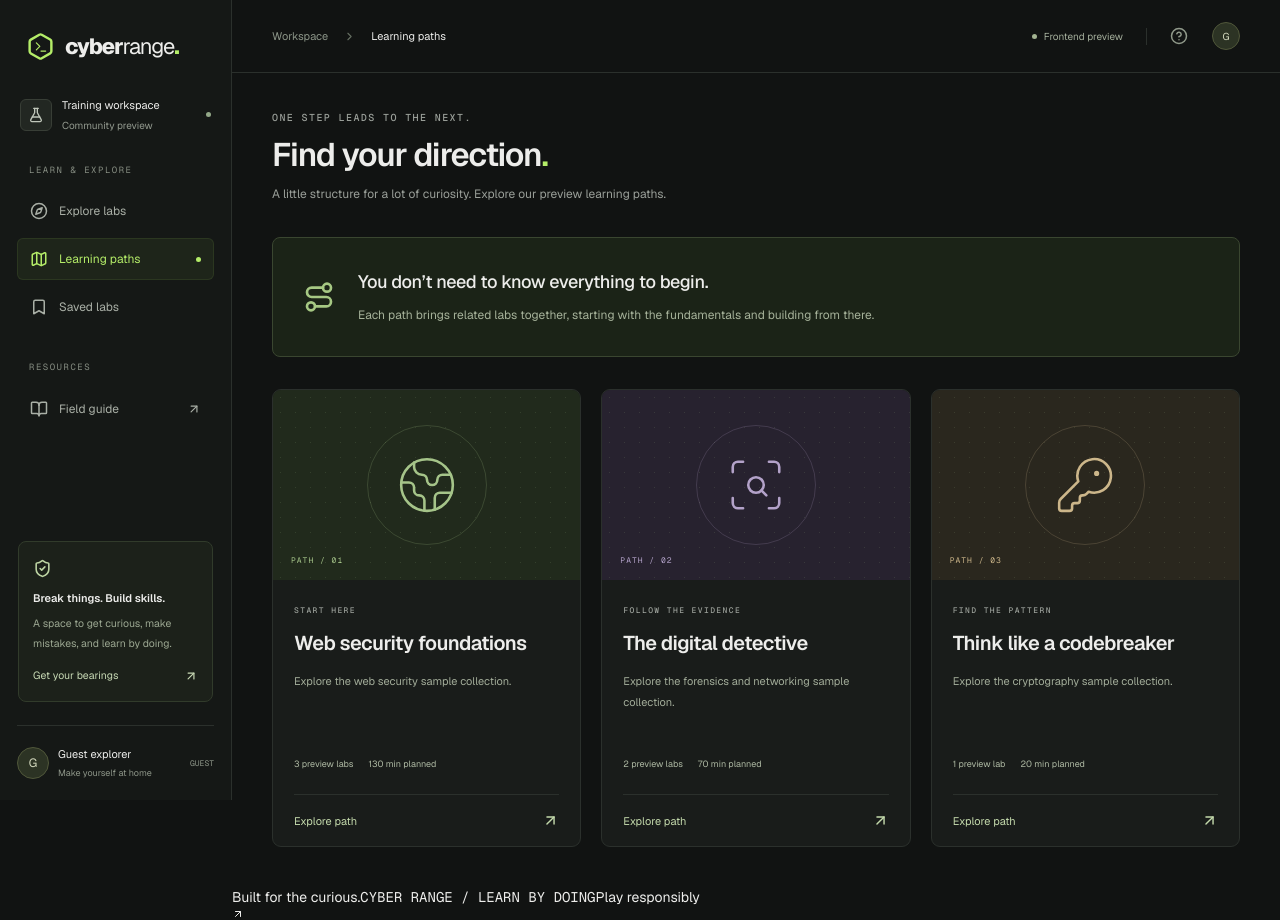
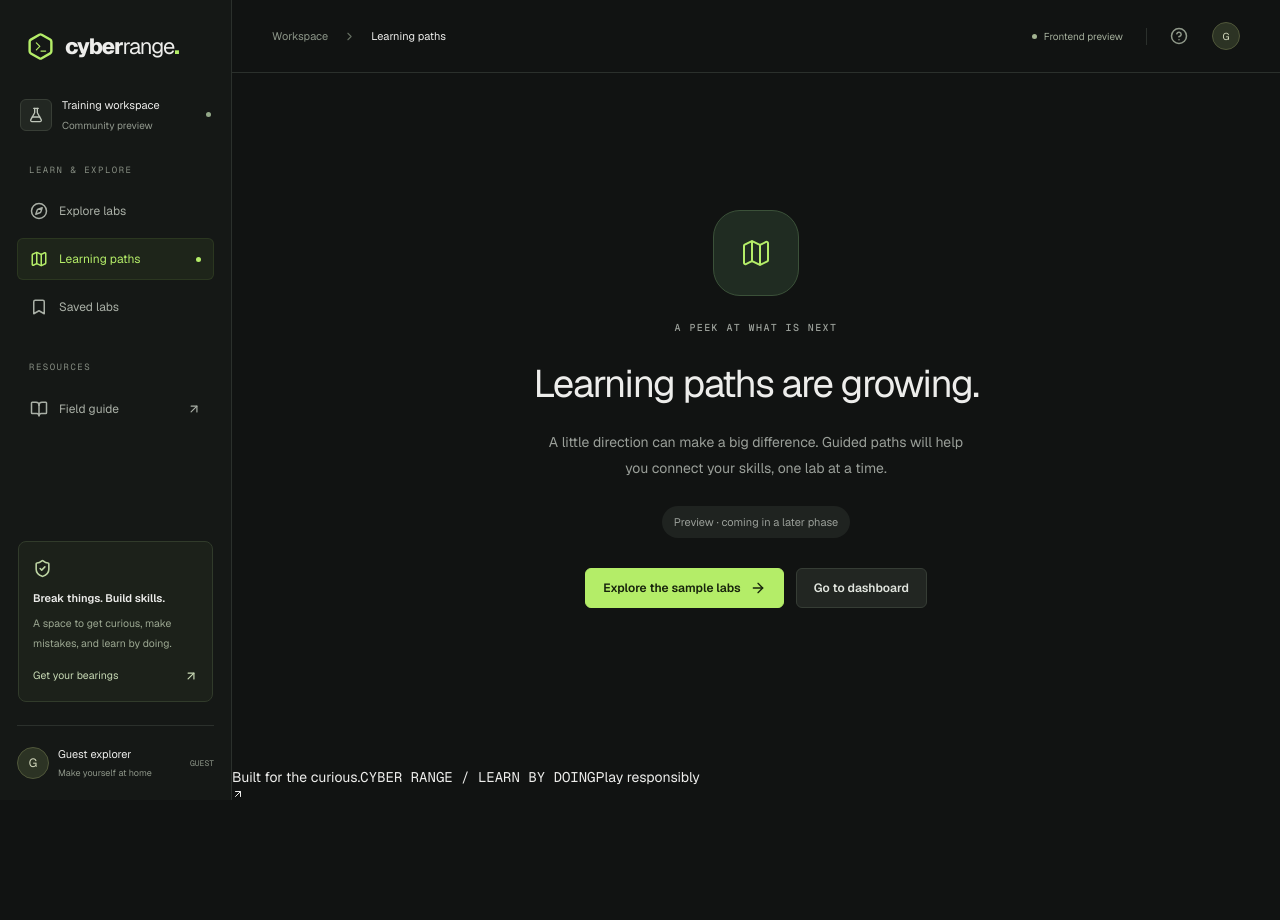
Before and after one commit to Yoshi4489/cyber-lab, a Next.js app: page /paths in a window 1280 px wide. After the commit the page ends 800 px from the top, so only its background shows below. Built offline with nearby package versions, Linux system fonts and the light colour scheme.

Commit message:
feat(web): mark future learner pages as previews

```diff
--- a/src/app/paths/[slug]/page.tsx
+++ b/src/app/paths/[slug]/page.tsx
@@ -1,80 +1,11 @@
-import type { Metadata } from "next";
-import Link from "next/link";
-import { notFound } from "next/navigation";
-import { ArrowLeft, ArrowUpRight, Clock3 } from "lucide-react";
-import { learningPaths, getLab } from "@/features/catalog/data";
-import { DifficultyBadge } from "@/features/catalog/lab-card";
+import { notFound, redirect } from "next/navigation";
 
-type Props = { params: Promise<{ slug: string }> };
+const previousPaths = ["web-security", "digital-detective", "code-breaker"];
 export const dynamicParams = false;
+export function generateStaticParams() { return previousPaths.map(slug => ({ slug })); }
 
-export function generateStaticParams() {
-  return learningPaths.map((path) => ({ slug: path.slug }));
+export default async function PreviousPathPage({ params }: { params: Promise<{ slug: string }> }) {
+  const { slug } = await params;
+  if (!previousPaths.includes(slug)) notFound();
+  redirect("/paths");
 }
-export async function generateMetadata({ params }: Props): Promise<Metadata> {
-  const { slug } = await params;
-  return {
-    title:
-      learningPaths.find((path) => path.slug === slug)?.title ??
-      "Path not found",
-  };
-}
-
-export default async function PathPage({ params }: Props) {
-  const { slug } = await params;
-  const path = learningPaths.find((item) => item.slug === slug);
-  if (!path) notFound();
-  return (
-    <>
-      <Link href="/paths" className="back-link">
-        <ArrowLeft size={15} />
-        All learning paths
-      </Link>
-      <div className="page-heading">
-        <div>
-          <p className="eyebrow">{path.label}</p>
-          <h1>
-            {path.title}
-            <span className="accent">.</span>
-          </h1>
-          <p>{path.description}</p>
-        </div>
-      </div>
-      <p className="path-preview-note">
-        Suggested order · Preview briefings · Completion tracking arrives with
-        live labs
-      </p>
-      <div className="path-timeline">
-        {path.labSlugs.map((labSlug, index) => {
-          const lab = getLab(labSlug)!;
-          return (
-            <article className="path-step" key={labSlug}>
-              <span className="step-number">0{index + 1}</span>
-              <div>
-                <span className="eyebrow">{lab.category}</span>
-                <h2>
-                  <Link href={`/labs/${lab.slug}`}>{lab.title}</Link>
-                </h2>
-                <p>{lab.description}</p>
-                <div className="detail-meta">
-                  <DifficultyBadge difficulty={lab.difficulty} />
-                  <span>
-                    <Clock3 size={14} />
-                    {lab.minutes} min
-                  </span>
-                </div>
-              </div>
-              <Link
-                href={`/labs/${lab.slug}`}
-                className="step-link"
-                aria-label={`Open ${lab.title} briefing`}
-              >
-                <ArrowUpRight size={22} />
-              </Link>
-            </article>
-          );
-        })}
-      </div>
-    </>
-  );
-}
--- a/src/app/paths/page.tsx
+++ b/src/app/paths/page.tsx
@@ -1,76 +1,4 @@
 import type { Metadata } from "next";
-import Link from "next/link";
-import {
-  ArrowUpRight,
-  Globe2,
-  ScanSearch,
-  KeyRound,
-  Route,
-} from "lucide-react";
-import { learningPaths, getLab } from "@/features/catalog/data";
-
-export const metadata: Metadata = { title: "Learning paths" };
-const icons = { web: Globe2, search: ScanSearch, key: KeyRound };
-
-export default function PathsPage() {
-  return (
-    <>
-      <div className="page-heading">
-        <div>
-          <p className="eyebrow">ONE STEP LEADS TO THE NEXT.</p>
-          <h1>
-            Find your direction<span className="accent">.</span>
-          </h1>
-          <p>
-            A little structure for a lot of curiosity. Explore our preview
-            learning paths.
-          </p>
-        </div>
-      </div>
-      <div className="path-intro">
-        <Route size={32} />
-        <div>
-          <h2>You don’t need to know everything to begin.</h2>
-          <p>
-            Each path brings related labs together, starting with the
-            fundamentals and building from there.
-          </p>
-        </div>
-      </div>
-      <div className="path-grid">
-        {learningPaths.map((path, i) => {
-          const Icon = icons[path.icon];
-          const minutes = path.labSlugs.reduce(
-            (sum, slug) => sum + (getLab(slug)?.minutes ?? 0),
-            0,
-          );
-          return (
-            <article className="path-card" key={path.slug}>
-              <div className={`path-art path-art-${i}`}>
-                <Icon size={62} strokeWidth={1} />
-                <span>PATH / 0{i + 1}</span>
-              </div>
-              <div className="path-card-content">
-                <p className="eyebrow">{path.label}</p>
-                <h2>
-                  <Link href={`/paths/${path.slug}`}>{path.title}</Link>
-                </h2>
-                <p>{path.description}</p>
-                <div className="path-facts">
-                  <span>
-                    {path.labSlugs.length} preview{" "}
-                    {path.labSlugs.length === 1 ? "lab" : "labs"}
-                  </span>
-                  <span>{minutes} min planned</span>
-                </div>
-                <Link href={`/paths/${path.slug}`} className="path-link">
-                  Explore path <ArrowUpRight size={17} />
-                </Link>
-              </div>
-            </article>
-          );
-        })}
-      </div>
-    </>
-  );
-}
+import { ComingSoon } from "@/features/preview/coming-soon";
+export const metadata: Metadata = { title: "Learning paths · Preview" };
+export default function PathsPage() { return <ComingSoon kind="paths" />; }
--- /dev/null
+++ b/src/app/profile/page.tsx
@@ -0,0 +1,4 @@
+import type { Metadata } from "next";
+import { ComingSoon } from "@/features/preview/coming-soon";
+export const metadata: Metadata = { title: "Profile · Preview" };
+export default function ProfilePage() { return <ComingSoon kind="profile" />; }
--- /dev/null
+++ b/src/features/preview/coming-soon.tsx
@@ -0,0 +1,17 @@
+import Link from "next/link";
+import { ArrowRight, Map, UserRound } from "lucide-react";
+import { Button } from "@/components/ui/button";
+import styles from "./preview.module.css";
+
+export function ComingSoon({ kind }: { kind: "paths" | "profile" }) {
+  const paths = kind === "paths";
+  const Icon = paths ? Map : UserRound;
+  return <section className={styles.preview}>
+    <span className={styles.icon}><Icon size={32} strokeWidth={1.5} /></span>
+    <p className="eyebrow">A PEEK AT WHAT IS NEXT</p>
+    <h1>{paths ? "Learning paths are growing." : "Your profile is taking shape."}</h1>
+    <p>{paths ? "A little direction can make a big difference. Guided paths will help you connect your skills, one lab at a time." : "A space to look back at your progress and celebrate what you have learned."}</p>
+    <span className={styles.pill}>Preview · coming in a later phase</span>
+    <div><Button asChild><Link href="/labs">Explore the sample labs <ArrowRight size={16} /></Link></Button><Button variant="secondary" asChild><Link href="/dashboard">Go to dashboard</Link></Button></div>
+  </section>;
+}
--- /dev/null
+++ b/src/features/preview/preview.module.css
@@ -0,0 +1,6 @@
+.preview { max-width: 650px; margin: 60px auto; text-align: center; display: grid; justify-items: center; gap: 24px; padding: 40px 20px; }
+.icon { width: 86px; height: 86px; border: 1px solid var(--green-border, #3b5139); background: var(--soft-green, #202c22); color: var(--primary); border-radius: 27px; display: grid; place-items: center; }
+.preview h1 { font-size: clamp(29px, 3vw, 40px); letter-spacing: -1.5px; line-height: 1.2; }
+.preview > p:not(:global(.eyebrow)) { color: var(--muted-foreground); line-height: 1.85; max-width: 430px; }
+.pill { font-size: 11px; color: var(--muted-foreground); padding: 8px 12px; background: var(--muted); border-radius: 20px; }
+.preview > div { display: flex; flex-wrap: wrap; justify-content: center; gap: 12px; margin-top: 6px; }
```
Also changed, not shown: 2 other files (tests, documents, lock files or other folders).
